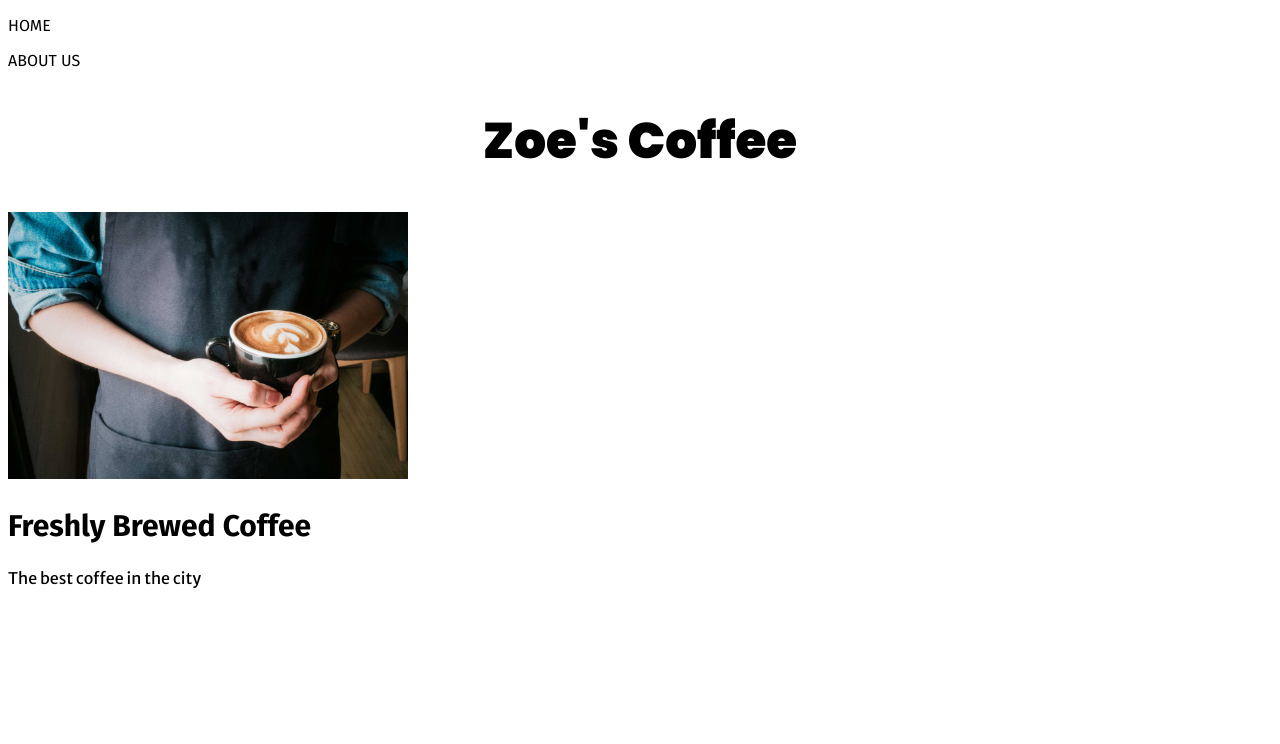
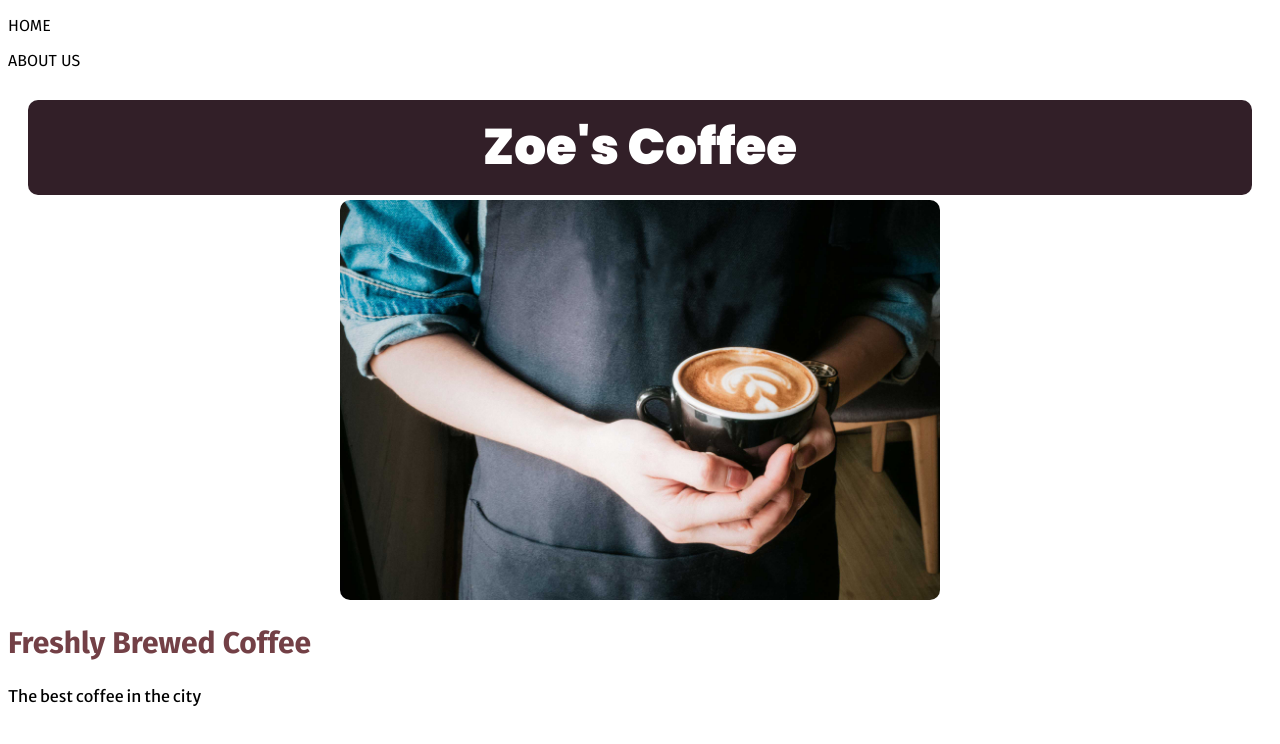
Before and after one commit to FelipeCoding/coffee-house, a plain HTML site: page index.html in a window 1280 px wide. Drawn offline with Linux system fonts and the light colour scheme.

Commit message:
Messing around with the image and some margins

```diff
--- a/index.html
+++ b/index.html
@@ -16,7 +16,7 @@
 </header>
 <body>
 <h1>Zoe's Coffee</h1>
-<img src="img/guy-holding-cup.jpg" alt="Closeup of a cup of coffee in the hands of a guy" width="400">
+<img src="img/guy-holding-cup.jpg" alt="Closeup of a cup of coffee in the hands of a guy" class="guy-cup">
 <h2>Freshly Brewed Coffee</h2>
 <p>The best coffee in the city</p>
 </body>
--- a/styles.css
+++ b/styles.css
@@ -2,12 +2,18 @@ h1 {
 	font-family: 'Poppins', sans-serif;
 	font-size: 50px;
 	text-align: center;
+	color: White;
+	background-color: #321f28;
+	padding: 10px;
+	border-radius: 10px;
+	margin: 30px 20px 5px 20px;
 }
 
 h2 {
 	font-family: 'Fira Sans', sans-serif;
 	font-size: 30px;
 	text-align: left;
+	color: #734046;
 }
 
 p {
@@ -17,3 +23,13 @@ p {
 .header {
 	font-family: 'Fira Sans', sans-serif;
 }
+
+.guy-cup {
+	margin-left: auto;
+	margin-right: auto;
+	display: block;
+	width: 100%;
+	height: auto;
+	max-width: 600px;
+	border-radius: 10px;
+}
```
